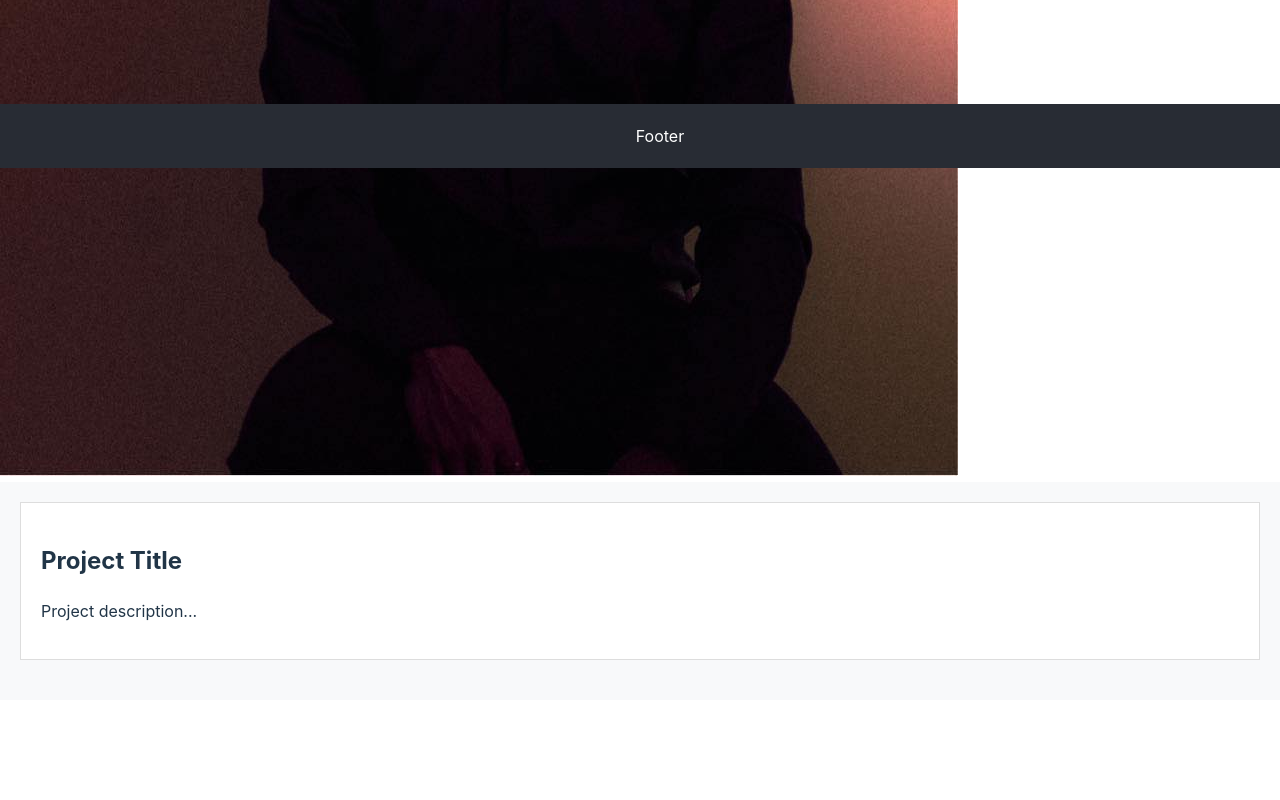
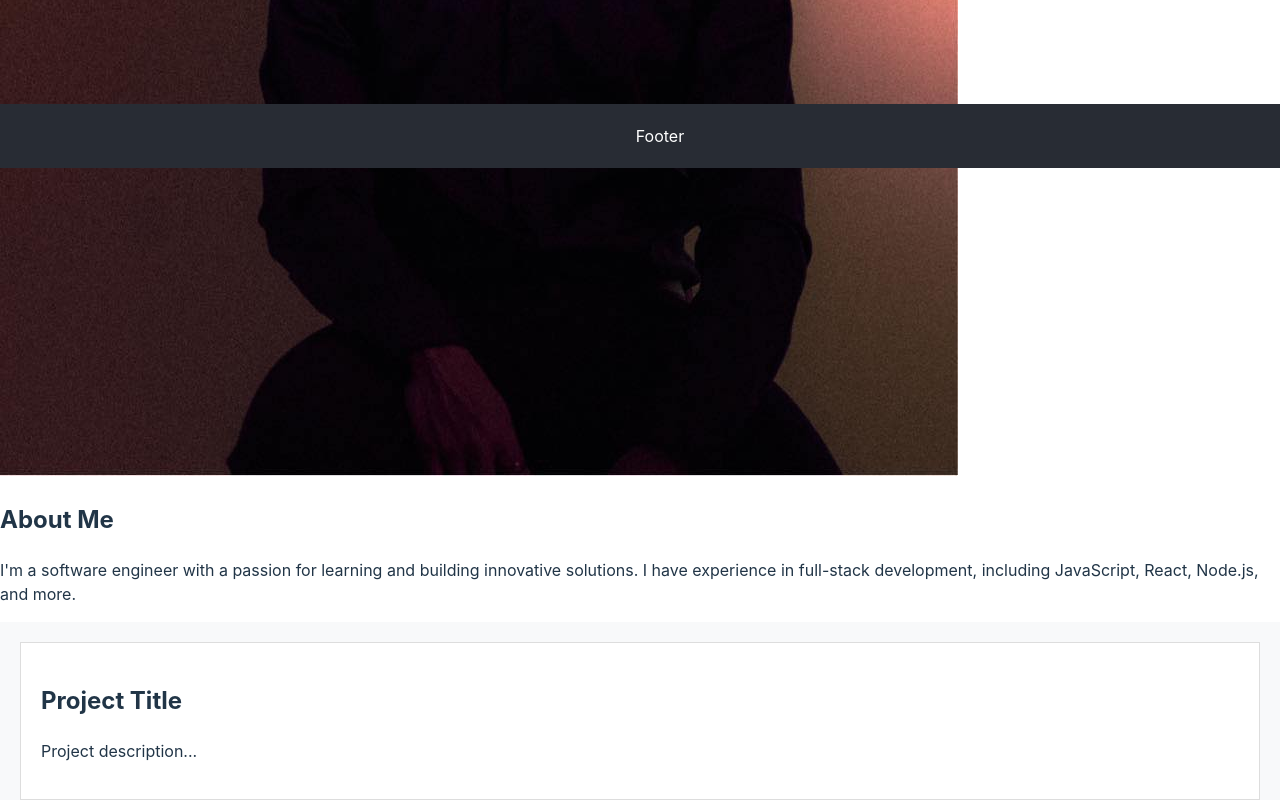
Before and after one commit to ParryProgramming/parry_react_portfolio, a React (Vite) app: page / in a window 1280 px wide. Shown: the part 632-1432 px from the top of the page. Before the commit the page ends 1332 px from the top, so only its background shows below. Built offline with nearby package versions, Linux system fonts and the light colour scheme.

Commit message:
added bio

```diff
--- a/src/App.jsx
+++ b/src/App.jsx
@@ -1,16 +1,19 @@
+// App.jsx
 import React from 'react';
 import Header from './components/Header';
 import Navigation from './components/Navigation';
 import Project from './components/Project';
 import Footer from './components/Footer';
-import mainImage from '../src/images/profile.jpeg'; // replace with your image file path
+import mainImage from '../src/images/profile.jpeg';
+import Bio from './components/Bio'; // import the Bio component
 
 function App() {
   return (
     <div className="App">
       <Header />
       <Navigation />
-      <img src={mainImage} alt="Main" /> {/* This line adds the image */}
+      <img src={mainImage} alt="Main" />
+      <Bio /> {Bio}
       <Project />
       <Footer />
     </div>
--- /dev/null
+++ b/src/components/Bio.jsx
@@ -0,0 +1,16 @@
+import React from 'react';
+
+function Bio() {
+  return (
+    <div className="bio">
+      <h2>About Me</h2>
+      <p>
+        I'm a software engineer with a passion for learning and building
+        innovative solutions. I have experience in full-stack development,
+        including JavaScript, React, Node.js, and more.
+      </p>
+    </div>
+  );
+}
+
+export default Bio;
```
